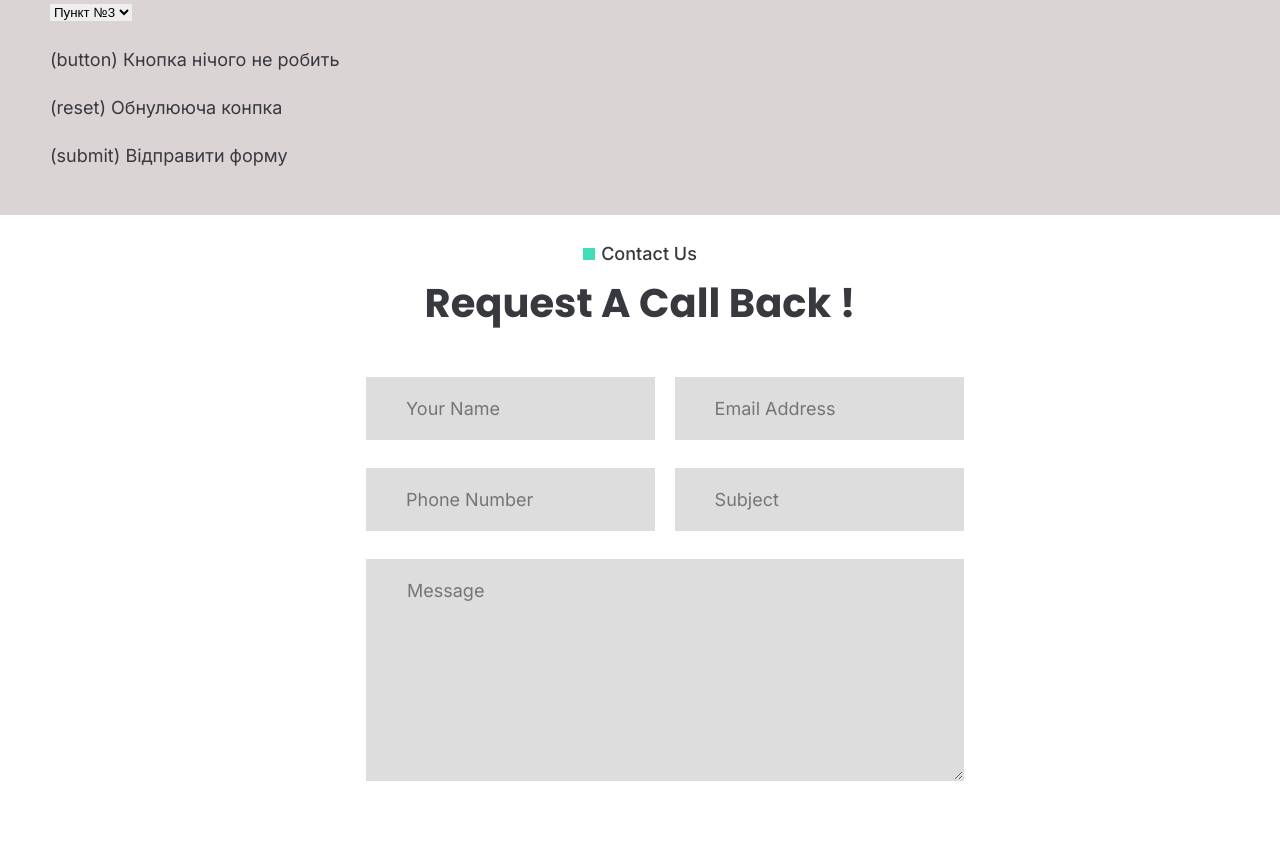
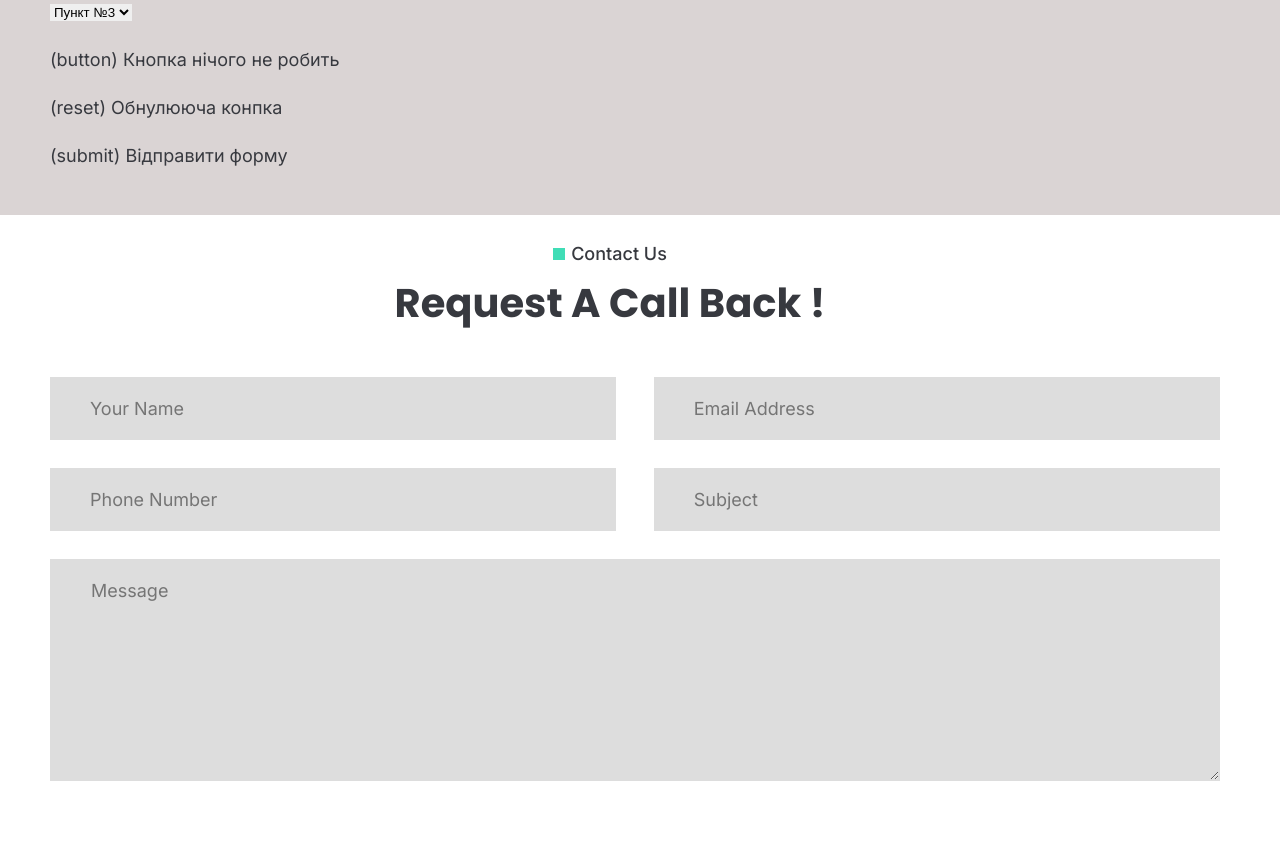
Before and after one commit to Misha-Bober/Lessons, a PHP site: page / in a window 1280 px wide. Shown: the part 951-1815 px from the top of the page. Run offline with PHP 8.4, Linux system fonts and the light colour scheme.

Commit message:
Add files via upload

```diff
--- a/lesson_16/css/style.css
+++ b/lesson_16/css/style.css
@@ -48,7 +48,7 @@ label {
 }
 .page-home-task {
 	max-width: 1220px;
-	margin: 0 auto ;
+	/* margin: 0 auto ; */
 }
 .contact-us-title-lable-section {
 	display: flex;
@@ -80,11 +80,12 @@ label {
 	flex-direction: column;
 	row-gap: 28px;
 	background-color: #ffffff;
-	flex-basis: 100%;
+	/* flex-basis: 100%; */
 }
 .home-task-form-row {
 	display: flex;
 	justify-content: space-between;
+	column-gap: 35px;
 }
 .home-task-form__item {
 	flex-basis: 48.4%;
```
